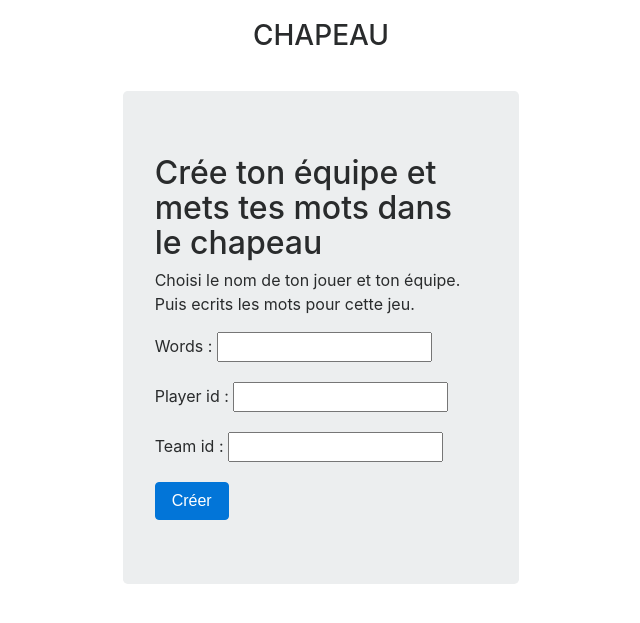
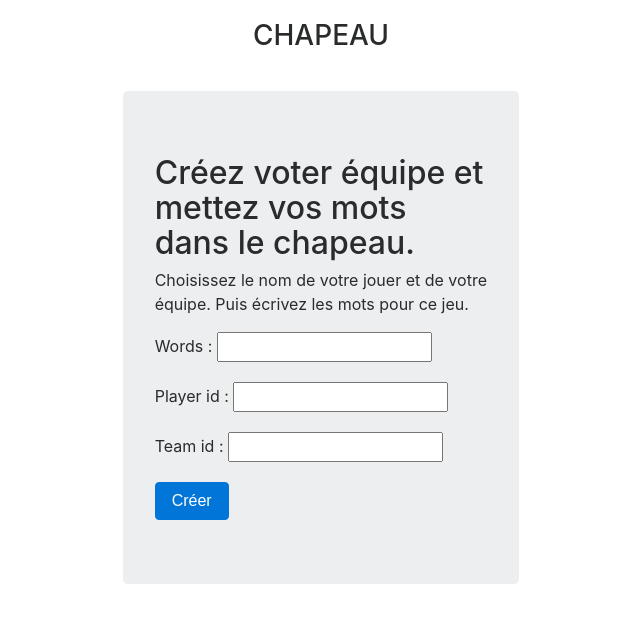
Before and after one commit to 14renus/LeChapeau, a Django app: template chapeau/templates/add_players.html in a window 1280 px wide. Shown: the top 623 px of the page, without its empty margins (319-959 px from the left). Run offline with Django 3.2, Linux system fonts and the light colour scheme; the template is opened without the code that fills it: values that come from a table or form of the project are taken from there, others are empty; some libraries are stand-ins or nearby versions.

Commit message:
fix French mistakes

```diff
--- a/chapeau/templates/add_players.html
+++ b/chapeau/templates/add_players.html
@@ -1,10 +1,10 @@
 {% extends 'index.html' %}
 {% block content %}
     <h2>
-        Crée ton équipe et mets tes mots dans le chapeau
+        Créez voter équipe et mettez vos mots dans le chapeau.
     </h2>
     <p>
-        Choisi le nom de ton jouer et ton équipe. Puis ecrits les mots pour cette jeu.
+        Choisissez le nom de votre jouer et de votre équipe. Puis écrivez les mots pour ce jeu.
     </p>
     <form method="POST" class="post-form">{% csrf_token %}
         {{ form.as_p }}
--- a/chapeau/templates/hatter_preview.html
+++ b/chapeau/templates/hatter_preview.html
@@ -1,7 +1,7 @@
 {% extends 'index.html' %}
 {% block content %}
     <h2>Vous êtes hatter!</h2>
-    <p>Ton but est d'éxpliquer le plus mots possible. Clique Lancer quand tu es prét.</p>
+    <p>Votre but est d'éxpliquer le plus mots possible. Cliquez Lancer quand vous êtes prêt(e).</p>
     <form action="" method="post">{% csrf_token %}
         <input type="submit" class="save btn btn-primary btn-large" name = "ready" value="Lancer">
     </form>
--- a/chapeau/templates/hatter_round.html
+++ b/chapeau/templates/hatter_round.html
@@ -1,7 +1,7 @@
 {% extends 'index.html' %}
 {% block content %}
     <h2>Vous êtes hatter!</h2>
-    <p>Éxplique le plus mots possible</p>
+    <p>Éxpliquez le plus mots possible</p>
     <br>
 
     <div class="row">
--- a/chapeau/templates/start_game.html
+++ b/chapeau/templates/start_game.html
@@ -1,7 +1,7 @@
 {% extends 'index.html' %}
 {% block content %}
-    <h3>Commence le jeux</h3>
-    <p>Clique Lancer quand tu es pret à jouer. </p>
+    <h3>Commencez le jeu</h3>
+    <p>Cliquez Lancer quand vous êtes prêt(e) à jouer. </p>
     <form method="POST" class="post-form">{% csrf_token %}
         <button type="submit" class="save btn btn-primary btn-large">Lancer</button>
     </form>
```
